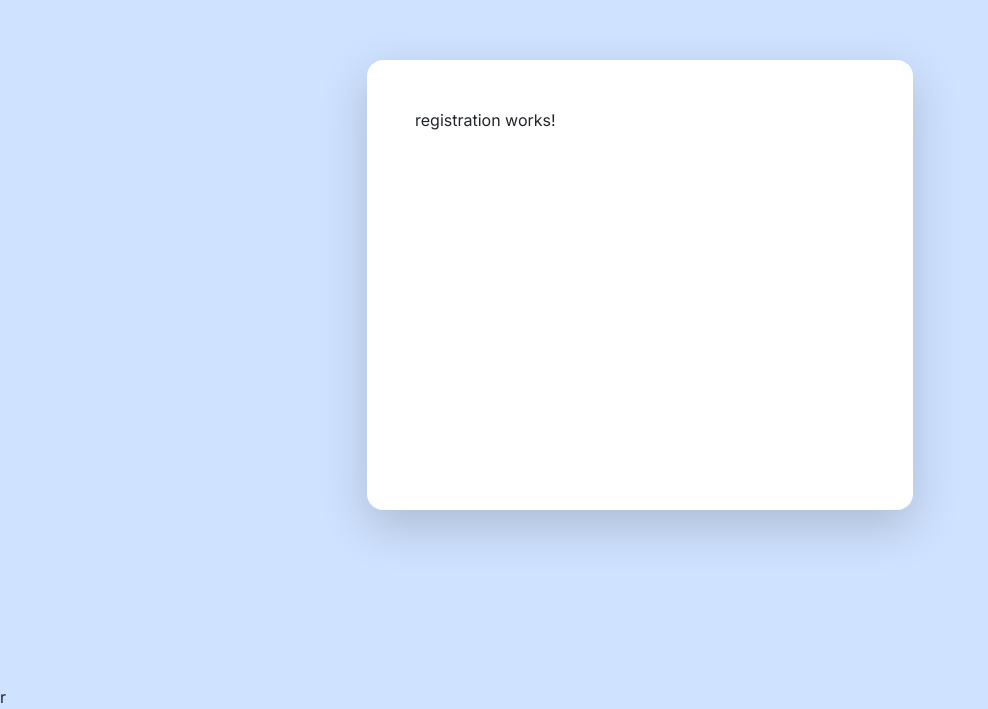
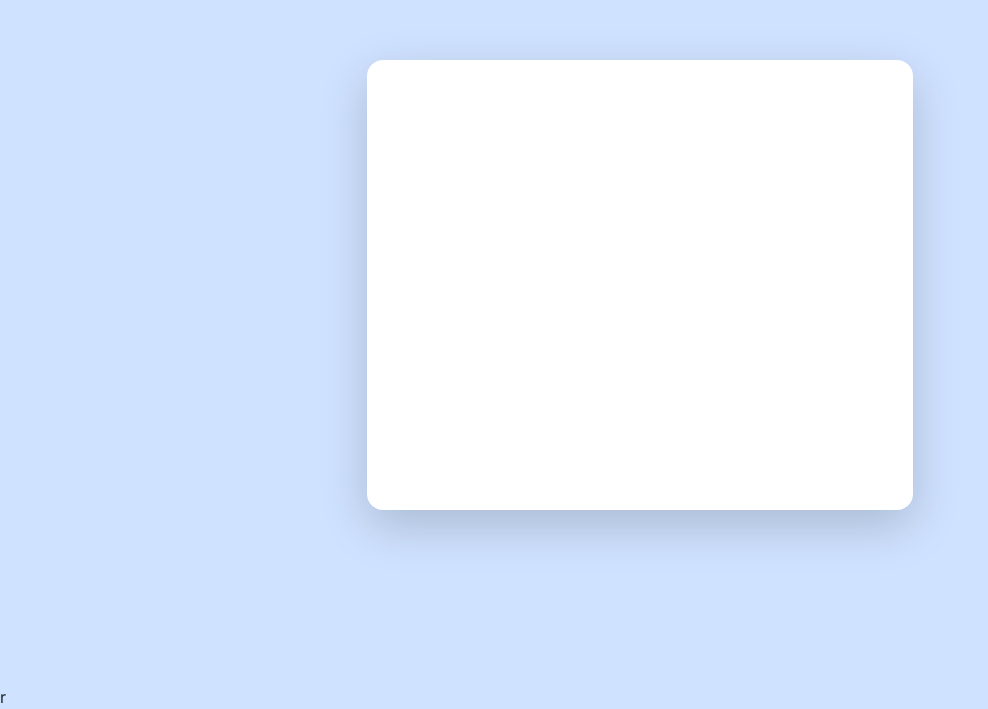
Before and after one commit to Alex-dev1356/UserRegistrationUI, an Angular app: page / in a window 1280 px wide. Shown: the part 115-824 px from the top of the page, without its empty margins (0-988 px from the left). Built offline with nearby package versions, Linux system fonts and the light colour scheme.

Commit message:
Using Property Binding to assign the form object into the FormGroup variable in the HTML File

```diff
--- a/src/app/user/registration/registration.component.html
+++ b/src/app/user/registration/registration.component.html
@@ -1 +1,3 @@
-<p>registration works!</p>
+<form [formGroup]="form">
+
+</form>
```
